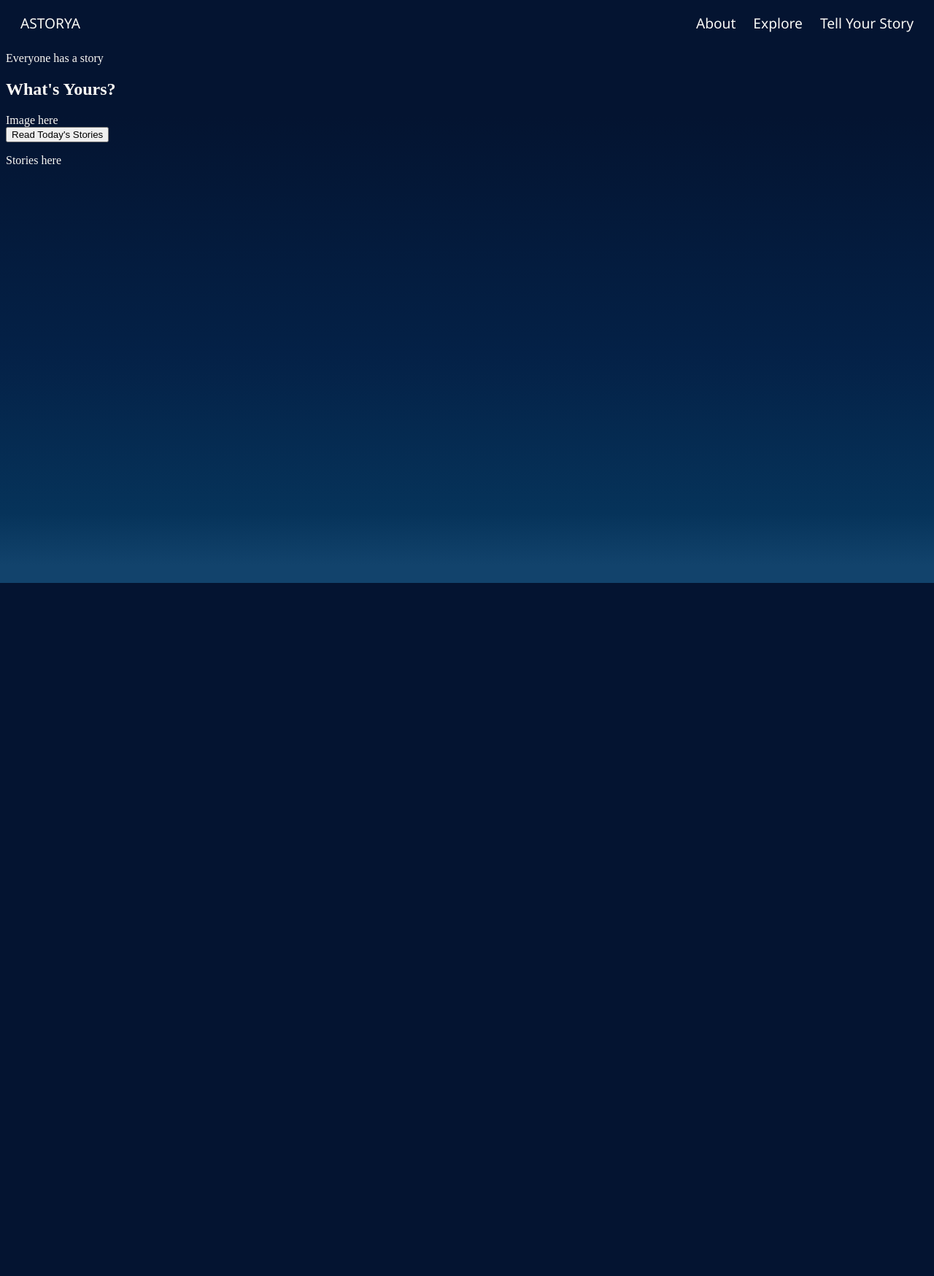
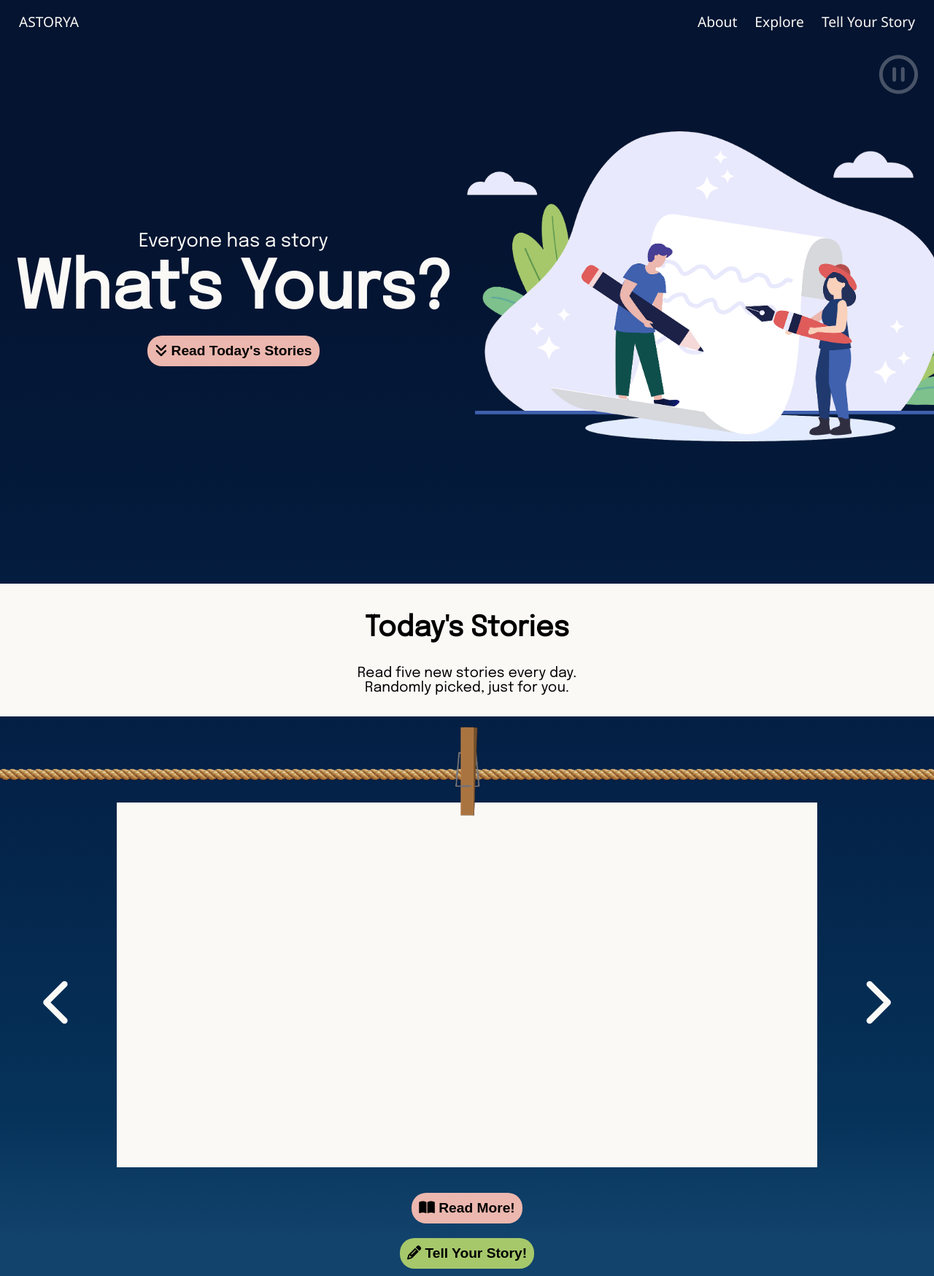
Before and after one commit to jennzheng12315/Astorya, a Flask app: page / in a window 1280 px wide. Shown: the whole page at 73% size. Before the commit the page ends 799 px from the top, so only its background shows below. Run offline with Flask 2, Linux system fonts and the light colour scheme; some libraries are stand-ins or nearby versions.

Commit message:
index.html changes

```diff
--- a/static/style.css
+++ b/static/style.css
@@ -1,21 +1,237 @@
-body{
-    background: rgb(4,20,49);
-    background: linear-gradient(180deg, rgba(4,20,49,1) 20%, rgba(4,33,71,1) 61%, rgba(6,51,90,1) 88%, rgba(18,67,108,1) 97%);
-    color: #FAF9F6;
-    min-height: 97.9vh;
+:root {
+    --outer-spacing: 1em;
+    --off-white: #FAF9f6;
+    --light-gray-50: #E0DEDE50;
+    --peach: #ECB7AE;
+    --green: #A6C86B;
 }
 
-a {
-    color: #FAF9F6;
+/* ---------- BASE CSS ---------- */
+
+body {
+    /* background: rgb(4,20,49); */
+    background: linear-gradient(180deg, rgba(4, 20, 49, 1) 20%, rgba(4, 33, 71, 1) 61%, rgba(6, 51, 90, 1) 88%, rgba(18, 67, 108, 1) 97%);
+    color: var(--off-white);
+    min-height: 100vh;
+    margin: 0;
+}
+
+button {
+    border: none;
+}
+
+.index,
+.about,
+.explore,
+.tell-your-story {
+    color: var(--off-white);
     text-decoration: none;
     margin: 10px;
     font-size: 1.2rem;
-    font-family:'Segoe UI', Tahoma, Geneva, Verdana, sans-serif;
+    font-family: 'Segoe UI', Tahoma, Geneva, Verdana, sans-serif;
+}
+
+section {
+    font-family: 'Epilogue', 'Trebuchet MS', 'Lucida Sans Unicode', 'Lucida Grande', 'Lucida Sans', Arial, sans-serif;
 }
 
 .nav {
     display: flex;
     flex-direction: row wrap;
-    padding: 10px;
+    padding: var(--outer-spacing);
     justify-content: space-between;
 }
+
+.pause {
+    margin: var(--outer-spacing);
+}
+
+.pause button {
+    display: block;
+    margin-left: auto;
+    margin-right: 0;
+    background-color: transparent;
+    border: none;
+}
+
+.fa-circle-pause {
+    color: var(--light-gray-50);
+}
+
+.top {
+    min-height: 100vh;
+}
+
+/* ---------- HOME CSS ---------- */
+
+.home-top {
+    display: flex;
+    flex-direction: row;
+    justify-content: space-evenly;
+    margin-top: 50px;
+}
+
+.home-text {
+    width: 50%;
+    margin-top: auto;
+    margin-bottom: auto;
+    text-align: center;
+}
+
+.home-image {
+    width: 50%;
+}
+
+.home-text h1 {
+    font-size: 5rem;
+    font-size: 7vmax;
+    margin-block-start: 0rem;
+    margin-block-end: 1rem;
+}
+
+.home-text h4 {
+    font-size: 2.5rem;
+    font-size: 2vmax;
+    font-weight: 100;
+    margin-block-end: 0.5rem;
+}
+
+#writing-clipart {
+    width: 100%;
+    display: block;
+    margin-left: auto;
+}
+
+.read-todays-stories {
+    background-color: var(--peach);
+    font-weight: bold;
+    font-size: 1rem;
+    font-size: 1.5vmax;
+    border-radius: 20px;
+    padding: 10px;
+}
+
+.todays-stories-info {
+    background-color: var(--off-white);
+    color: black;
+    text-align: center;
+    padding: 10px;
+}
+
+.todays-stories-info h2 {
+    font-size: 3.5rem;
+    font-size: 3vmax;
+}
+
+.todays-stories-info p {
+    font-size: 1rem;
+    font-size: 1.5vmax;
+}
+
+.read-more-button {
+    background-color: var(--peach);
+    font-weight: bold;
+    font-size: 1rem;
+    font-size: 1.5vmax;
+    border-radius: 20px;
+    padding: 10px;
+}
+
+.tell-story-button {
+    background-color: var(--green);
+    font-weight: bold;
+    font-size: 1rem;
+    font-size: 1.5vmax;
+    border-radius: 20px;
+    padding: 10px;
+}
+
+.home-buttons {
+    text-align: center;
+}
+
+.home-buttons button {
+    margin: 10px;
+}
+
+/* ---------- STORY CSS ---------- */
+
+.story-container img {
+    position: relative;
+    margin-top: 10px;
+    width: 100%;
+    z-index: 2;
+}
+
+.story-page {
+    position: relative;
+    z-index: 1;
+    margin-top: -25px;
+    margin-left: auto;
+    margin-right: auto;
+    margin-bottom: 25px;
+    background-color: var(--off-white);
+    width: 75%;
+    min-height: 500px;
+}
+
+.column {
+    float: left;
+}
+
+.story-area:after {
+    display: block;
+    clear: both;
+}
+
+.arrow {
+    width: 12.5%;
+    min-height: 500px;
+
+    display: flex;
+    justify-content: center;
+    align-items: center;
+}
+
+.arrow button {
+    background-color: transparent;
+    border: none;
+}
+
+.fa-chevron-left,
+.fa-chevron-right {
+    color: var(--off-white);
+}
+
+/* ---------- EXPLORE CSS ---------- */
+.explore-top {
+    margin-left: var(--outer-spacing);
+    margin-top: auto;
+    margin-bottom: auto;
+    font-size: 5rem;
+}
+
+.typed {
+    color: red;
+}
+
+.filter {
+    background-color: var(--off-white);
+    color: black;
+}
+
+/* ---------- TELL YOUR STORY CSS ---------- */
+.tell-story-top {
+    margin-top: auto;
+    margin-bottom: auto;
+    font-size: 5rem;
+    text-align: center;
+}
+
+/* ---------- ABOUT CSS ---------- */
+.about-top {
+    margin-top: auto;
+    margin-bottom: auto;
+    font-size: 5rem;
+    text-align: center;
+}
--- a/templates/_base.html
+++ b/templates/_base.html
@@ -4,11 +4,16 @@
     <meta charset="utf-8" />
     <meta name="viewport" content="width=device-width, initial-scale=1" />
     <title>Astorya | {{page_title}}</title>
+
     <link href="/static/style.css" rel="stylesheet" type="text/css" />
+    <link href='https://fonts.googleapis.com/css?family=Epilogue' rel='stylesheet'>
+
     <script src="/static/script.js" type="text/javascript"></script>
+    <script src="https://kit.fontawesome.com/9f332361bd.js" crossorigin="anonymous"></script>
 </header>
 
 <body>
+    <div class="top">
         <div class="nav">
             <div class="left">
                 <a class="index" href="/index">ASTORYA</a>
@@ -19,11 +24,17 @@
                 <a class="tell-your-story" href="/tell-your-story">Tell Your Story</a>
             </div>
         </div>
+        <div class="pause">
+            <button>
+                <i class="fa-regular fa-circle-pause fa-4x"></i>
+            </button>
+        </div>
 
         <section>
             {% block title %}
             {% endblock %}
         </section>
+    </div>
 
     <section>
         {% block content %}
--- a/templates/about.html
+++ b/templates/about.html
@@ -1,6 +1,10 @@
 {% extends '_base.html' %}
 {% block title %}
-<p>About</p>
+
+<section class="about-top">
+    <h1>My Story</h1>
+</section>
+
 {% endblock %}
 
 {% block content %}
--- a/templates/index.html
+++ b/templates/index.html
@@ -1,21 +1,47 @@
 {% extends '_base.html' %}
 {% block title %}
 
-<div>
-    <p>Everyone has a story</p>
-    <h1>What's Yours?</h1>
-</div>
+<section class="home-top">
+    <div class="home-text">
+        <h4>Everyone has a story</h4>
+        <h1>What's Yours?</h1>
+        <button class="read-todays-stories">
+            <i class="fa-solid fa-angles-down"></i>
+            Read Today's Stories
+        </button>
+    </div>
 
-<div>
-    Image here
-</div>
-
-<button>Read Today's Stories</button>
+    <div class="home-image">
+        <img id="writing-clipart" src="/static/assets/cropped-writing-clipart.png" alt="clipart of two people writing">
+    </div>
+</section>
 
 {% endblock %}
 
 {% block content %}
 
-<p>Stories here</p>
+<section class="todays-stories-info">
+    <h2>Today's Stories</h2>
+    <p>Read five new stories every day. <br /> Randomly picked, just for you.</p>
+</section>
+
+{% with text='test' %}
+
+{% include 'story.html' %}
+
+<div class="home-buttons">
+    <button class="read-more-button" onclick="location.href='/explore'">
+        <i class="fa-solid fa-book-open"></i>
+        Read More!
+    </button>
+    <br />
+    <button class="tell-story-button" onclick="location.href='/tell-your-story'">
+        <i class=" fa-solid fa-pencil"></i>
+        Tell Your Story!
+    </button>
+</div>
+
+
+{% endwith %}
 
 {% endblock %}
--- /dev/null
+++ b/templates/story.html
@@ -0,0 +1,27 @@
+<!DOCTYPE html>
+<html lang="en">
+
+<body>
+
+    <section class="story-container">
+        <img src="/static/assets/rope-with-clothespin.png" alt="a clothespin on a rope">
+
+        <div class="story-area">
+            <div class="column arrow left-arrow">
+                <button><i class="fa-solid fa-chevron-left fa-5x"></i></button>
+            </div>
+            <div class="column story-page">stuff</div>
+            <div class="column arrow right-arrow">
+                <button><i class="fa-solid fa-chevron-right fa-5x"></i></button>
+            </div>
+        </div>
+    </section>
+
+
+</body>
+
+</html>
+
+
+<!-- <p>Story template here</p>
+<p>{{text}}</p> -->
```
Also changed, not shown: templates/explore.html (+14 -1 lines), templates/tell-your-story.html (+10 -1 lines), README.md, static/assets/cropped-writing-clipart.png (added), static/assets/rope-with-clothespin.png (added), static/assets/writing-clipart.png (added). Lines whose indentation alone changed are shown as unchanged.
